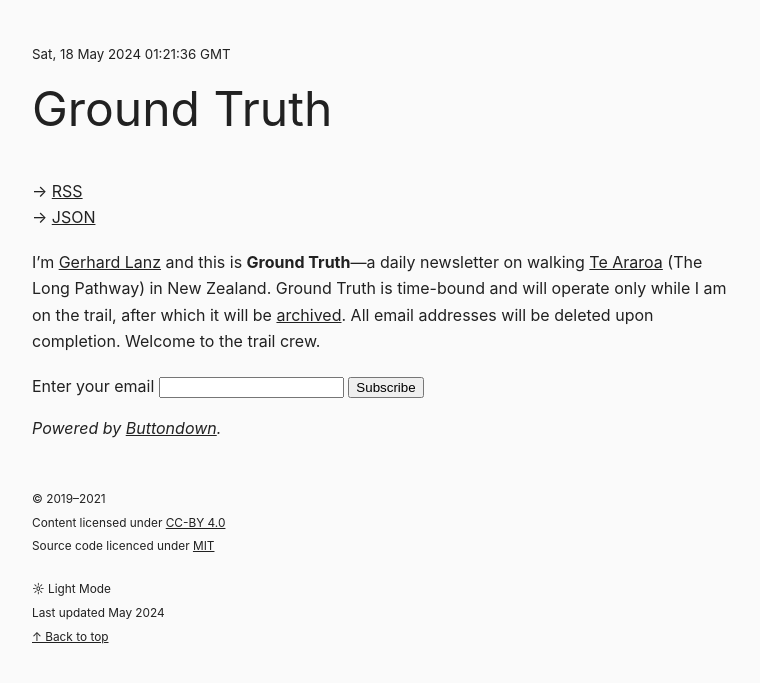
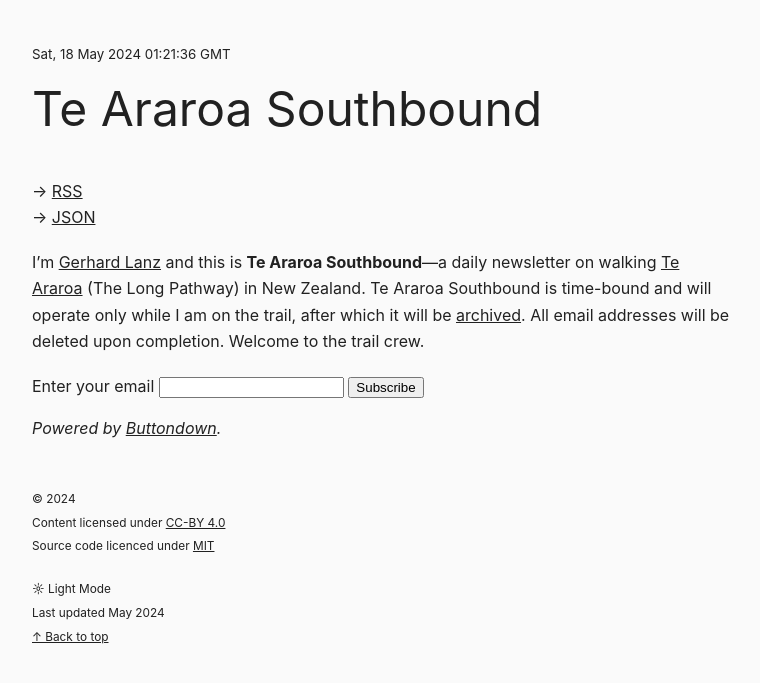
Before and after one commit to gerhardlanz/ta-sobo.gerhardla.nz, a Jekyll site: the page built from README.md, in a window 1280 px wide. Shown: the top 683 px of the page, without its empty margins (8-768 px from the left). Built offline with Jekyll 4.4.1, drawn with Linux system fonts in a browser that asks for light colours; our own code applies the rules of GitHub Pages for plain Markdown files.

Commit message:
chore: update website title and URL to "Te Araroa Southbound"

```diff
--- a/README.md
+++ b/README.md
@@ -3,13 +3,13 @@
 permalink: /
 ---
 
-# Ground Truth
+# Te Araroa Southbound
 <br>
 
 → [RSS](https://buttondown.email/gerhard/rss)<br>
 → [JSON](https://feed2json.org/convert?url=https%3A%2F%2Fbuttondown.email%2Fgerhard%2Frss)<br>
 
-I'm [Gerhard Lanz](https://gerhardla.nz) and this is **Ground Truth**—a daily newsletter on walking [Te Araroa](https://www.teararoa.org.nz) (The Long Pathway) in New Zealand. Ground Truth is time-bound and will operate only while I am on the trail, after which it will be [archived](https://buttondown.email/gerhard/archive). All email addresses will be deleted upon completion. Welcome to the trail crew.
+I'm [Gerhard Lanz](https://gerhardla.nz) and this is **Te Araroa Southbound**—a daily newsletter on walking [Te Araroa](https://www.teararoa.org.nz) (The Long Pathway) in New Zealand. Te Araroa Southbound is time-bound and will operate only while I am on the trail, after which it will be [archived](https://buttondown.email/gerhard/archive). All email addresses will be deleted upon completion. Welcome to the trail crew.
 <br>
 
 <form
--- a/_config.yml
+++ b/_config.yml
@@ -1,8 +1,8 @@
 author: Gerhard
 description: (he/him)
 markdown: kramdown
-title: Ground Truth
-url: https://groundtruth.gerhardla.nz
+title: Te Araroa Southbound
+url: https://ta-sobo.gerhardla.nz
 
 plugins:
   - jekyll-commonmark
--- a/_layouts/default.html
+++ b/_layouts/default.html
@@ -44,7 +44,7 @@
 
         <div class="rights">
             <span><small>
-                © 2019–2021<br>
+                © 2024<br>
                 Content licensed under <a rel="license" href="http://creativecommons.org/licenses/by/4.0/">CC-BY 4.0</a><br>
                 Source code licenced under <a rel="license" href="https://github.com/gerhardlanz/gerhardla.nz/blob/master/LICENSE">MIT</a><br>
             </small></span>
```
